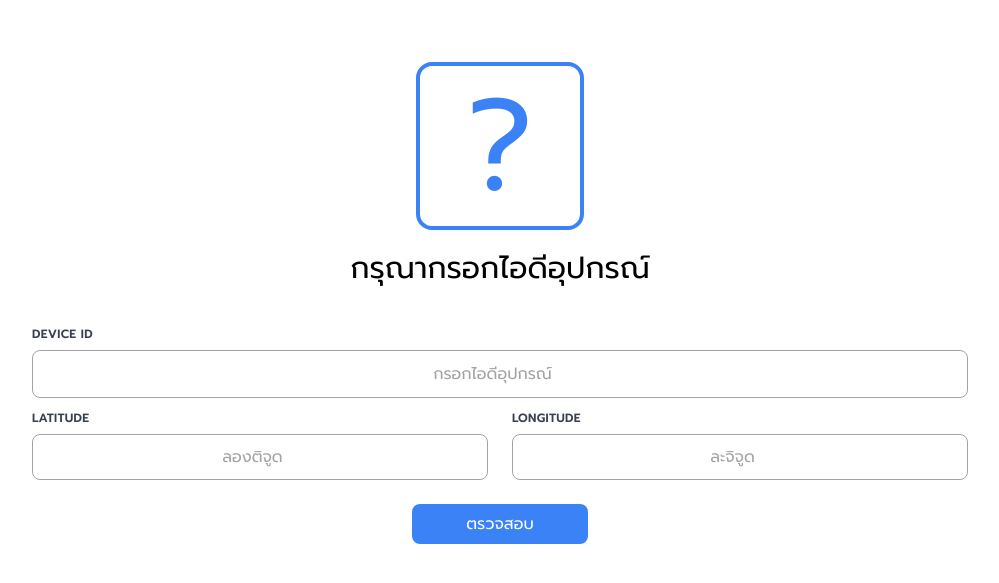
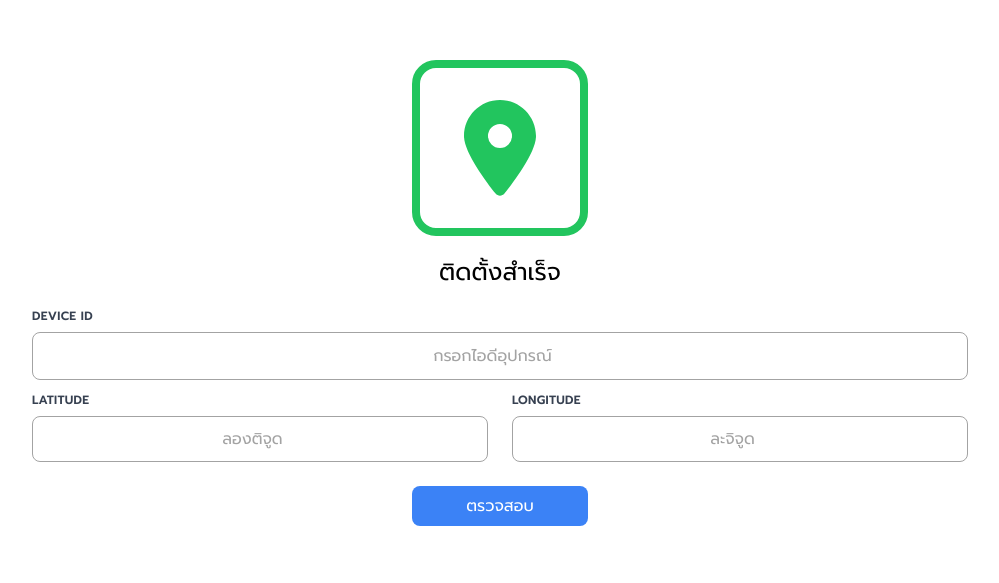
Before and after one commit to cilabcmu/fire-elephant-install-app, a React (Vite) app: page / in a window 1280 px wide. Shown: the part 117-700 px from the top of the page, without its empty margins (140-1139 px from the left). Built offline with nearby package versions, Linux system fonts and the light colour scheme.

Commit message:
finish status

```diff
--- a/package.json
+++ b/package.json
@@ -8,6 +8,9 @@
     "preview": "vite preview"
   },
   "dependencies": {
+    "@fortawesome/fontawesome-svg-core": "^6.1.1",
+    "@fortawesome/free-solid-svg-icons": "^6.1.1",
+    "@fortawesome/react-fontawesome": "^0.2.0",
     "autoprefixer": "^10.4.7",
     "postcss": "^8.4.14",
     "react": "^18.0.0",
--- a/src/components/status.tsx
+++ b/src/components/status.tsx
@@ -1,21 +1,63 @@
 import { COLOR } from "../public/color";
+import { FontAwesomeIcon } from "@fortawesome/react-fontawesome";
+import { faCircleNotch, faQuestion, faLocationDot, faXmark, faCircleExclamation } from "@fortawesome/free-solid-svg-icons";
+
+const statusIcon = (status: string) => {
+  const boxStyle = "flex justify-center items-center box-content h-32 w-32 p-4  border border-8 rounded-3xl";
+  const textStyle = "flex justify-center items-center mt-5 text-2xl font-medium`";
+  switch (status) {
+    case "loading":
+      return (
+        <>
+          <div className={`${boxStyle} border-blue-500`}>
+            <FontAwesomeIcon className="animate-spin h-24 text-blue-500" icon={faCircleNotch} />
+          </div>
+          <div className={`${textStyle}`}>กำลังตรวจสอบ...</div>
+        </>
+      );
+    case "waitID":
+      return (
+        <>
+          <div className={`${boxStyle} border-blue-500`}>
+            <FontAwesomeIcon className="h-24 text-blue-500" icon={faQuestion} />
+          </div>
+          <div className={`${textStyle}`}>กรุณากรอกไอดีอุปกรณ์...</div>
+        </>
+      );
+    case "found":
+      return (
+        <>
+          <div className={`${boxStyle} border-green-500`}>
+            <FontAwesomeIcon className="h-24 text-green-500" icon={faLocationDot} />
+          </div>
+          <div className={`${textStyle}`}>ติดตั้งสำเร็จ</div>
+        </>
+      );
+
+    case "notFound":
+      return (
+        <>
+          <div className={`${boxStyle} border-orange-500`}>
+            <FontAwesomeIcon className="h-24 text-orange-500" icon={faCircleExclamation} />
+          </div>
+          <div className={`${textStyle}`}>ติดตั้งไม่สำเร็จ</div>
+        </>
+      );
+    default:
+      return (
+        <>
+          <div className={`${boxStyle} border-red-500`}>
+            <FontAwesomeIcon className="h-24 text-red-500" icon={faXmark} />
+          </div>
+          <div className={`${textStyle}`}>ไม่พบอุปกรณ์ที่ค้นหา...</div>
+        </>
+      );
+  }
+};
 
 const Status = () => {
-  const flag = false;
-  return (
-    <div className="flex flex-col justify-center items-center w-full p-10">
-      <div
-        className={
-          flag
-            ? "flex justify-center items-center box-content h-32 w-32 p-4  border border-4 rounded-2xl"
-            : `flex justify-center items-center box-content h-32 w-32 p-4  border border-4 rounded-2xl border-blue-500`
-        }
-      >
-        <div className={flag ? "text-9xl" : `text-9xl text-blue-500`}>?</div>
-      </div>
-      <div className={`flex justify-center items-center mt-5 text-3xl font-medium`}>กรุณากรอกไอดีอุปกรณ์</div>
-    </div>
-  );
+  const status: string = "found";
+  return <div className="flex flex-col justify-center items-center w-full p-5">{statusIcon(status)}</div>;
 };
 
 export default Status;
```
Also changed, not shown: 1 other file (tests, documents, lock files or other folders).
